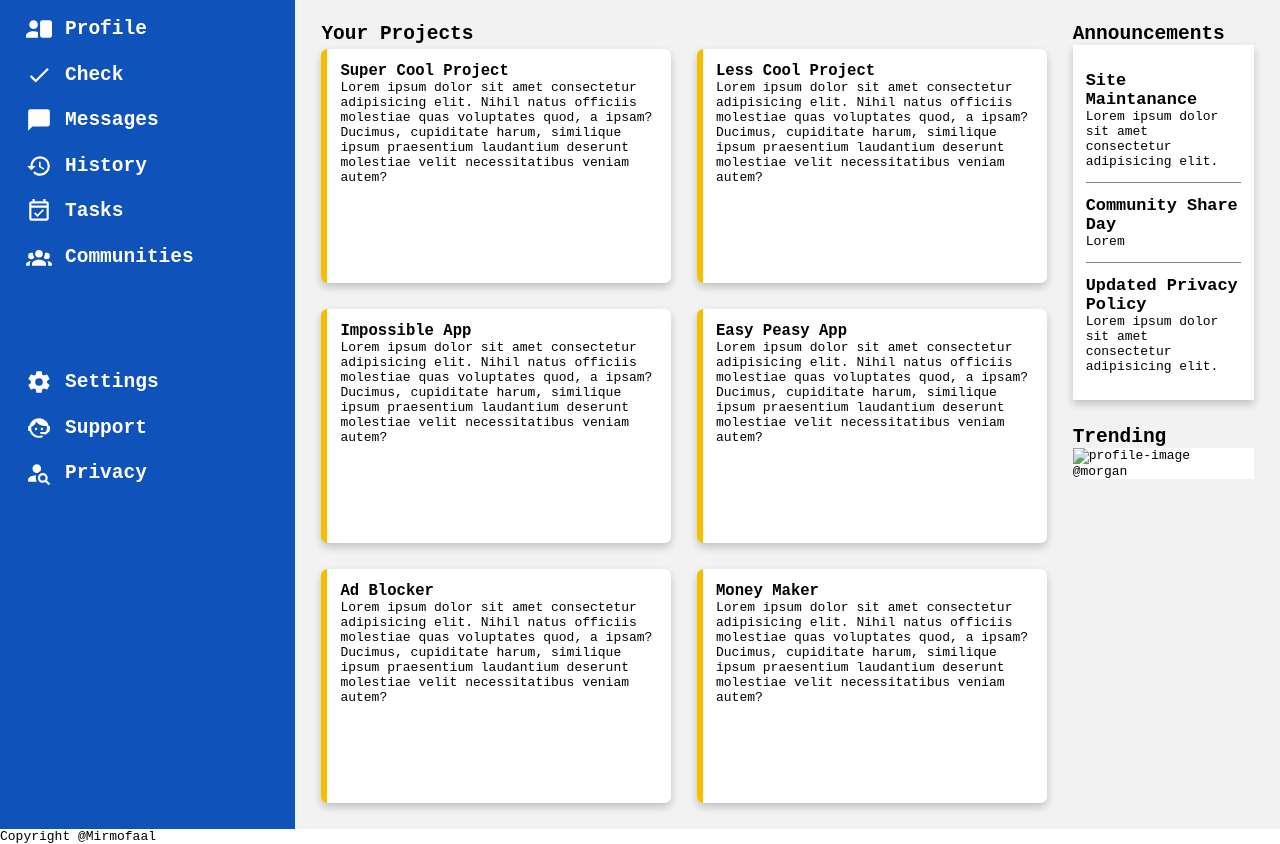
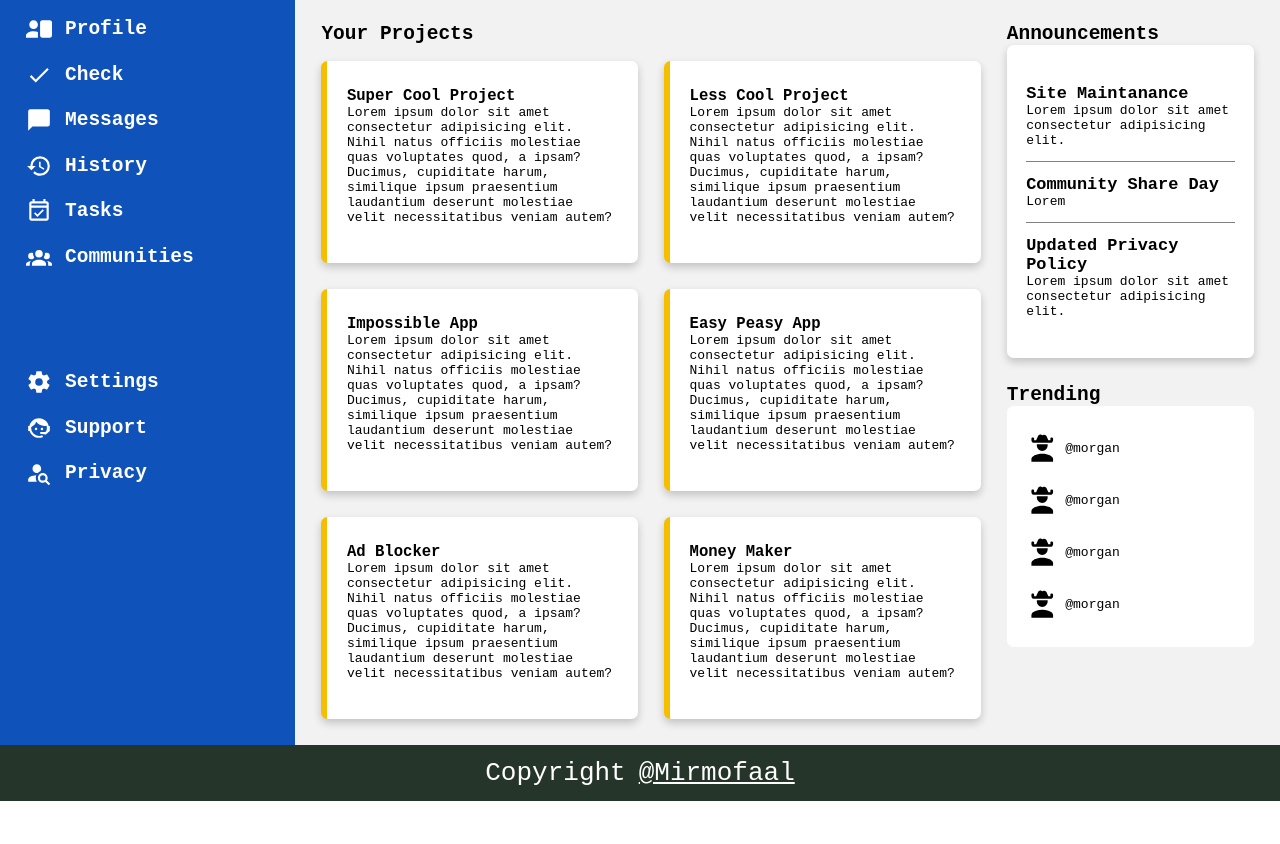
Before and after one commit to Overfed4372/admin-dashboard, a plain HTML site: page index.html in a window 1280 px wide. Shown: the part 151-995 px from the top of the page. After the commit the page ends 952 px from the top, so only its background shows below. Drawn offline with Linux system fonts and the light colour scheme.

Commit message:
Set all layouts
Header, content and footer sections have been completely created and styled.

```diff
--- a/index.html
+++ b/index.html
@@ -134,17 +134,32 @@
                 </div>
             </div>
             <div class="trending-section">
-                <p class="trending-section-title">
+                <div class="trending-section-title">
                     Trending
-                </p>
+                </div>
                 <div class="card">
-                    <img alt="profile-image">
-                    <div class="profile-name">@morgan</div>
+                    <div class="row">
+                        <svg xmlns="http://www.w3.org/2000/svg" viewBox="0 0 24 24"><title>account-cowboy-hat</title><path d="M20 22H4V20C4 17.8 7.6 16 12 16S20 17.8 20 20M8 9H16V10C16 12.2 14.2 14 12 14S8 12.2 8 10M19 4C18.4 4 18 4.4 18 5V6H16.5L15.1 3C15 2.8 14.9 2.6 14.7 2.5C14.2 2 13.4 1.9 12.7 2.2L12 2.4L11.3 2.1C10.6 1.8 9.8 1.9 9.3 2.4C9.1 2.6 9 2.8 8.9 3L7.5 6H6V5C6 4.4 5.6 4 5 4S4 4.4 4 5V6C4 7.1 4.9 8 6 8H18C19.1 8 20 7.1 20 6V5C20 4.5 19.6 4 19 4Z" /></svg>
+                        <div class="profile-name">@morgan</div>
+                    </div>
+                    <div class="row">
+                        <svg xmlns="http://www.w3.org/2000/svg" viewBox="0 0 24 24"><title>account-cowboy-hat</title><path d="M20 22H4V20C4 17.8 7.6 16 12 16S20 17.8 20 20M8 9H16V10C16 12.2 14.2 14 12 14S8 12.2 8 10M19 4C18.4 4 18 4.4 18 5V6H16.5L15.1 3C15 2.8 14.9 2.6 14.7 2.5C14.2 2 13.4 1.9 12.7 2.2L12 2.4L11.3 2.1C10.6 1.8 9.8 1.9 9.3 2.4C9.1 2.6 9 2.8 8.9 3L7.5 6H6V5C6 4.4 5.6 4 5 4S4 4.4 4 5V6C4 7.1 4.9 8 6 8H18C19.1 8 20 7.1 20 6V5C20 4.5 19.6 4 19 4Z" /></svg>
+                        <div class="profile-name">@morgan</div>
+                    </div>
+                    <div class="row">
+                        <svg xmlns="http://www.w3.org/2000/svg" viewBox="0 0 24 24"><title>account-cowboy-hat</title><path d="M20 22H4V20C4 17.8 7.6 16 12 16S20 17.8 20 20M8 9H16V10C16 12.2 14.2 14 12 14S8 12.2 8 10M19 4C18.4 4 18 4.4 18 5V6H16.5L15.1 3C15 2.8 14.9 2.6 14.7 2.5C14.2 2 13.4 1.9 12.7 2.2L12 2.4L11.3 2.1C10.6 1.8 9.8 1.9 9.3 2.4C9.1 2.6 9 2.8 8.9 3L7.5 6H6V5C6 4.4 5.6 4 5 4S4 4.4 4 5V6C4 7.1 4.9 8 6 8H18C19.1 8 20 7.1 20 6V5C20 4.5 19.6 4 19 4Z" /></svg>
+                        <div class="profile-name">@morgan</div>
+                    </div>
+                    <div class="row">
+                        <svg xmlns="http://www.w3.org/2000/svg" viewBox="0 0 24 24"><title>account-cowboy-hat</title><path d="M20 22H4V20C4 17.8 7.6 16 12 16S20 17.8 20 20M8 9H16V10C16 12.2 14.2 14 12 14S8 12.2 8 10M19 4C18.4 4 18 4.4 18 5V6H16.5L15.1 3C15 2.8 14.9 2.6 14.7 2.5C14.2 2 13.4 1.9 12.7 2.2L12 2.4L11.3 2.1C10.6 1.8 9.8 1.9 9.3 2.4C9.1 2.6 9 2.8 8.9 3L7.5 6H6V5C6 4.4 5.6 4 5 4S4 4.4 4 5V6C4 7.1 4.9 8 6 8H18C19.1 8 20 7.1 20 6V5C20 4.5 19.6 4 19 4Z" /></svg>
+                        <div class="profile-name">@morgan</div>
+                    </div>
                 </div>
             </div>
         </div>
         <footer class="footer">
-            Copyright @Mirmofaal
+            Copyright
+            <a href="https://github.com/Overfed4372/" target="_blank"> @Mirmofaal</a>
         </footer>
     </div>
 </body>
--- a/styles.css
+++ b/styles.css
@@ -17,7 +17,7 @@ body{
 }
 .container {
     display: grid;
-    grid-template: auto auto / minmax(auto,1.5fr) minmax(auto,5fr);
+    grid-template: auto auto / minmax(auto,1.5fr) minmax(auto,5fr) auto;
     grid-template-areas:
     "sidebar header"
     "sidebar content-area"
@@ -157,17 +157,19 @@ body{
     padding: 2rem;
     display: grid;
     gap: 2rem;
-    grid-template: 1fr 1fr / 4fr 1fr;
+    grid-template: 1fr 1fr / minmax(auto,4fr) minmax(auto,1.5fr);
     grid-template-areas: "projects announce"
     "projects trending";
     .card {
         background-color: white;
+        border-radius: 0.5rem;
+        padding: 2rem 1.5rem;
     }
     > .projects-section {
         grid-area: projects;
         display: grid;
-        grid-template: auto repeat(3,minmax(100px,1fr)) /
-        repeat(2,minmax(100px,1fr));
+        grid-template: auto repeat(auto-fit,minmax(100px,1fr)) /
+        repeat(2,minmax(auto,1fr));
         gap: 2rem;
     > p.projects-section-title {
         grid-area: 1 / 1 / span 1 / span 2;
@@ -178,9 +180,7 @@ body{
     > .card {
         box-shadow: 0 4px 8px 0 rgba(0,0,0,0.2);
         transition: 0.3s;
-        padding: 1rem;
         border-left: 0.5rem solid #f6be00;
-        border-radius: 0.5rem;
         > .title {
             font-size: 1.2rem;
             font-weight: bolder;
@@ -201,7 +201,6 @@ body{
         > .card {
             box-shadow: 0 4px 8px 0 rgba(0,0,0,0.2);
             transition: 0.3s;
-            padding: 1rem;
             display: flex;
             flex-direction: column;
             > section {
@@ -227,8 +226,35 @@ body{
             font-size: 1.5rem;
             font-weight: bolder;
         }
+        > .card {
+            display: flex;
+            flex-direction: column;
+            align-items: flex-start;
+            row-gap: 1.5rem;
+            > .row {
+                display: flex;
+                align-items: center;
+                column-gap: 0.5rem;
+                > svg {
+                    width: 2.5rem;
+                    height: 2.5rem;
+                }
+                > .profile-name {
+                }
+            }
+        }
     }
 }
 .footer {
     grid-area: footer;
+    color: white;
+    font-size: 2rem;
+    padding: 1rem 0;
+    background-color: #253529 ;
+    display: flex;
+    justify-content: center;
+    gap: 1rem;
+    > a {
+        color: inherit;
+    }
 }
```
